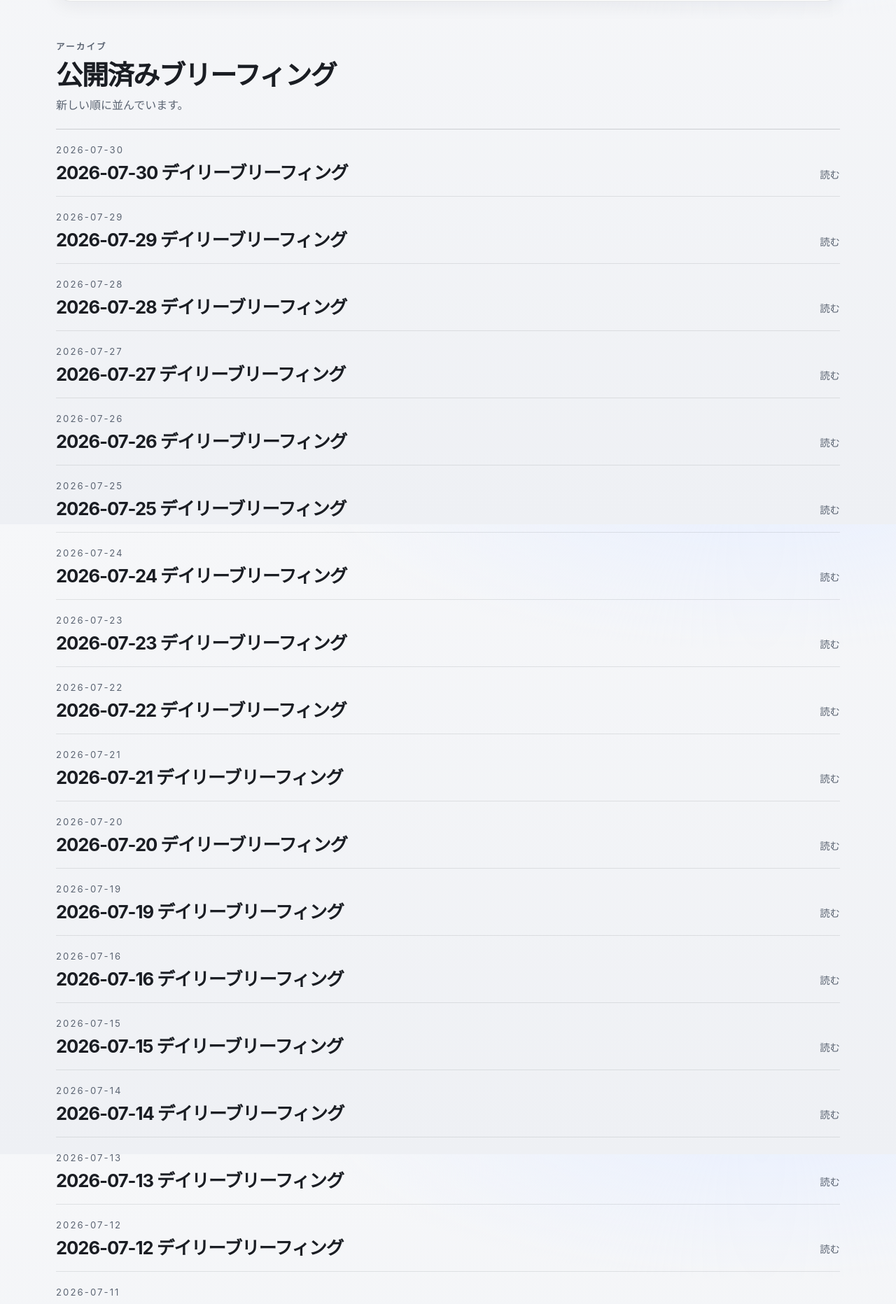
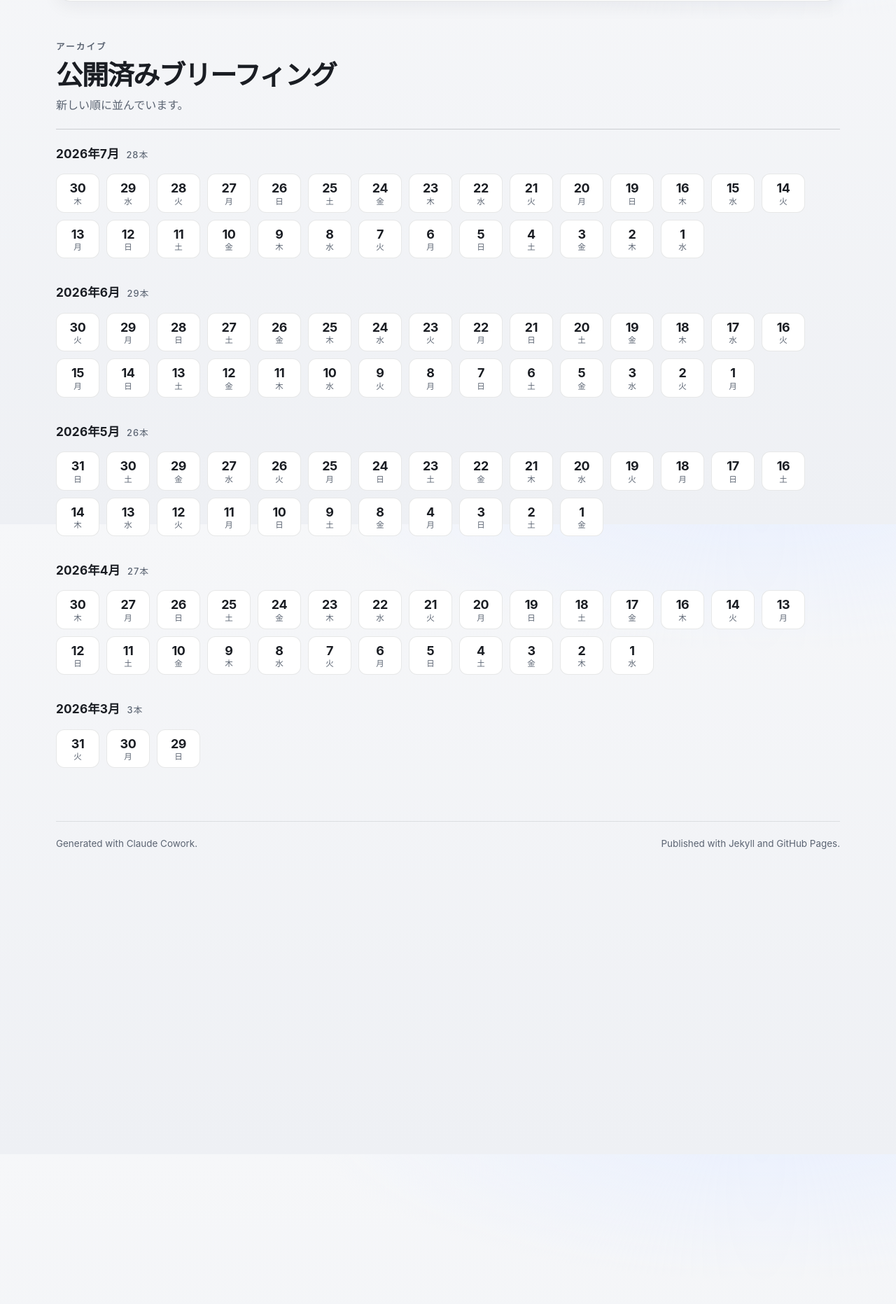
Before and after one commit to 500ban/briefings-daily-news, a Jekyll site: the page built from index.md, in a window 1280 px wide. Shown: the part 1051-2914 px from the top of the page at 70% size. Built offline with Jekyll 4.4.1, drawn with Linux system fonts in a browser that asks for light colours; after the commit the page ends 2310 px from its top, so only the background shows below that; some of the changed text lies outside the part shown.

Commit message:
design: アーカイブ月別グループ化・前号/次号ナビ・今日のまとめカード化・titleタグ重複修正
- index.md: 120本超のフラットリストを月見出し＋日付チップのグリッドに変更
- post.html: 記事末尾に前号/次号/一覧ナビを追加（page.previous/next）
- style.css: 上記スタイル追加、まとめ段落をアクセント付きカードに、旧brief-list系を削除
- default.html: トップページの<title>二重表示を修正

Co-Authored-By: Claude Opus 4.8 <noreply@anthropic.com>

```diff
--- a/_layouts/default.html
+++ b/_layouts/default.html
@@ -3,7 +3,7 @@
   <head>
     <meta charset="utf-8">
     <meta name="viewport" content="width=device-width, initial-scale=1">
-    <title>{% if page.title %}{{ page.title }} | {% endif %}{{ site.title }}</title>
+    <title>{% if page.title and page.title != site.title %}{{ page.title }} | {% endif %}{{ site.title }}</title>
     <meta name="description" content="{{ page.excerpt | default: site.description | strip_html | normalize_whitespace }}">
     <meta name="theme-color" media="(prefers-color-scheme: light)" content="#f6f7f9">
     <meta name="theme-color" media="(prefers-color-scheme: dark)" content="#0e1116">
--- a/assets/css/style.css
+++ b/assets/css/style.css
@@ -456,51 +456,74 @@ a:focus-visible {
   font-weight: 600;
 }
 
-.brief-list {
+/* ── アーカイブ（月別グループ） ─────────────── */
+
+.archive-months {
+  display: grid;
+  gap: 34px;
+  padding-top: 20px;
+  border-top: 1px solid var(--line-strong);
+}
+
+.archive-month {
+  display: grid;
+  gap: 14px;
+}
+
+.archive-month-label {
+  display: flex;
+  align-items: baseline;
+  gap: 10px;
+  margin: 0;
+  font-size: 1.08rem;
+  letter-spacing: 0.01em;
+}
+
+.archive-month-count {
+  color: var(--muted);
+  font-size: 0.8rem;
+  font-weight: 500;
+  letter-spacing: 0.08em;
+}
+
+.archive-days {
+  display: flex;
+  flex-wrap: wrap;
+  gap: 10px;
   margin: 0;
   padding: 0;
-  border-top: 1px solid var(--line-strong);
   list-style: none;
 }
 
-.brief-list li {
-  border-bottom: 1px solid var(--line);
-}
-
-.brief-item {
-  display: flex;
-  align-items: end;
-  justify-content: space-between;
-  gap: 18px;
-  padding: 18px 0;
-  color: inherit;
+.archive-day {
+  display: grid;
+  place-items: center;
+  gap: 1px;
+  min-width: 62px;
+  padding: 9px 12px 7px;
+  border: 1px solid var(--line);
+  border-radius: 12px;
+  background: var(--surface);
   text-decoration: none;
 }
 
-.brief-item:hover {
+.archive-day:hover {
+  border-color: var(--accent);
   color: var(--accent-strong);
-  transform: translateX(4px);
+  transform: translateY(-1px);
 }
 
-.brief-item-date {
-  margin: 0 0 8px;
-  color: var(--muted);
-  font-size: 0.82rem;
-  letter-spacing: 0.16em;
-  text-transform: uppercase;
+.archive-day-num {
+  font-size: 1.12rem;
+  font-weight: 700;
+  letter-spacing: -0.02em;
+  line-height: 1.2;
 }
 
-.brief-item h3 {
-  margin: 0;
-  font-size: clamp(1.2rem, 2vw, 1.75rem);
-  line-height: 1.12;
-  letter-spacing: -0.04em;
-}
-
-.brief-item-arrow {
+.archive-day-dow {
   color: var(--muted);
-  font-size: 0.9rem;
-  white-space: nowrap;
+  font-size: 0.72rem;
+  line-height: 1.3;
 }
 
 .empty-state {
@@ -574,16 +597,23 @@ a:focus-visible {
   text-transform: uppercase;
 }
 
+/* 今日のまとめ: カテゴリごとの小カードにする
+   （details より前の直下 p はまとめ段落のみという TEMPLATE 構造が前提） */
 .post-body > p {
-  max-width: 44rem;
+  max-width: none;
+  padding: 12px 16px;
+  border: 1px solid var(--line);
+  border-left: 3px solid var(--accent);
+  border-radius: 0 12px 12px 0;
+  background: var(--surface);
 }
 
 /* 今日のまとめ: カテゴリ名を独立行のラベルにする */
 .post-body > p > strong:first-child {
   display: block;
-  margin-bottom: 2px;
+  margin-bottom: 4px;
   color: var(--ink);
-  font-size: 0.95rem;
+  font-size: 0.92rem;
   letter-spacing: 0.02em;
 }
 
@@ -757,6 +787,67 @@ a:focus-visible {
   margin-bottom: 0;
 }
 
+/* ── 前号/次号ナビ ──────────────────────────── */
+
+.post-nav {
+  display: flex;
+  align-items: center;
+  justify-content: space-between;
+  gap: 12px;
+  margin-top: 34px;
+  padding-top: 24px;
+  border-top: 1px solid var(--line);
+}
+
+.post-nav-link {
+  display: grid;
+  gap: 2px;
+  min-width: 0;
+  color: var(--muted);
+  font-size: 0.85rem;
+  text-decoration: none;
+}
+
+.post-nav-link:hover {
+  color: var(--accent-strong);
+}
+
+.post-nav-link:hover .post-nav-date {
+  color: var(--accent-strong);
+}
+
+.post-nav-next {
+  text-align: right;
+}
+
+.post-nav-date {
+  color: var(--ink);
+  font-size: 0.98rem;
+  font-weight: 600;
+  letter-spacing: 0.01em;
+}
+
+.post-nav-home {
+  flex: none;
+  padding: 9px 16px;
+  border: 1px solid var(--line-strong);
+  border-radius: 999px;
+  background: var(--surface);
+  color: var(--muted);
+  font-size: 0.84rem;
+  letter-spacing: 0.04em;
+  text-decoration: none;
+}
+
+.post-nav-home:hover {
+  border-color: var(--accent);
+  color: var(--accent-strong);
+}
+
+.post-nav-spacer {
+  min-width: 62px;
+}
+
 /* ── Footer ─────────────────────────────────── */
 
 .site-footer {
@@ -793,10 +884,6 @@ a:focus-visible {
 
   .site-hero-rail {
     max-width: 34rem;
-  }
-
-  .brief-item {
-    align-items: start;
   }
 }
 
@@ -872,16 +959,33 @@ a:focus-visible {
     padding: 22px 18px;
   }
 
-  .feature-brief-top,
-  .brief-item {
+  .feature-brief-top {
     flex-direction: column;
     align-items: start;
   }
 
   .feature-brief h3,
-  .brief-item h3,
   .post-header h1 {
     max-width: none;
+  }
+
+  .archive-months {
+    gap: 28px;
+  }
+
+  .archive-day {
+    min-width: 54px;
+    padding: 8px 10px 6px;
+  }
+
+  .post-nav {
+    flex-wrap: wrap;
+  }
+
+  .post-nav-home {
+    order: 3;
+    width: 100%;
+    text-align: center;
   }
 
   .post-frame {
--- a/index.md
+++ b/index.md
@@ -31,19 +31,26 @@ title: デイリーブリーフィング
     <p>新しい順に並んでいます。</p>
   </div>
   {% if site.posts.size > 0 %}
-  <ol class="brief-list">
-    {% for post in site.posts %}
-    <li>
-      <a class="brief-item" href="{{ post.url | relative_url }}">
-        <div>
-          <p class="brief-item-date">{{ post.date | date: "%Y-%m-%d" }}</p>
-          <h3>{{ post.title | remove_first: "📅 " }}</h3>
-        </div>
-        <span class="brief-item-arrow" aria-hidden="true">読む</span>
-      </a>
-    </li>
+  {% assign wdays = "日,月,火,水,木,金,土" | split: "," %}
+  {% assign posts_by_month = site.posts | group_by_exp: "post", "post.date | date: '%Y年%-m月'" %}
+  <div class="archive-months">
+    {% for month in posts_by_month %}
+    <section class="archive-month">
+      <h3 class="archive-month-label">{{ month.name }}<span class="archive-month-count">{{ month.items | size }}本</span></h3>
+      <ol class="archive-days">
+        {% for post in month.items %}
+        {% assign w = post.date | date: "%w" | plus: 0 %}
+        <li>
+          <a class="archive-day" href="{{ post.url | relative_url }}" title="{{ post.date | date: '%Y-%m-%d' }} のブリーフィング">
+            <span class="archive-day-num">{{ post.date | date: "%-d" }}</span>
+            <span class="archive-day-dow">{{ wdays[w] }}</span>
+          </a>
+        </li>
+        {% endfor %}
+      </ol>
+    </section>
     {% endfor %}
-  </ol>
+  </div>
   {% else %}
   <p class="empty-state">まだ公開済みのブリーフィングはありません。最初の公開分がここに並びます。</p>
   {% endif %}
```
Also changed, not shown: _layouts/post.html (+19 -0 lines).
